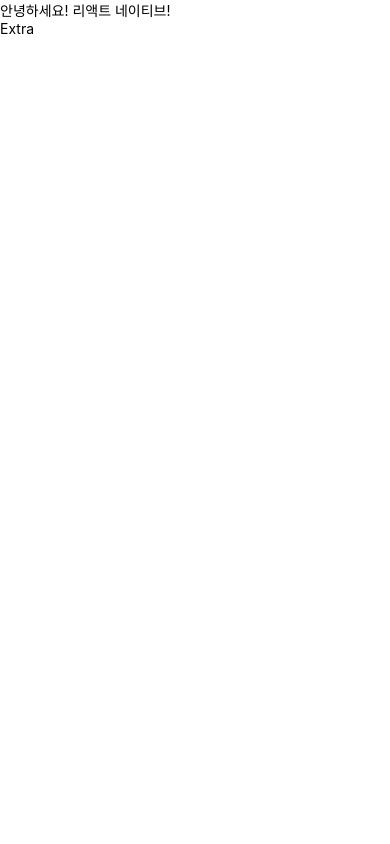
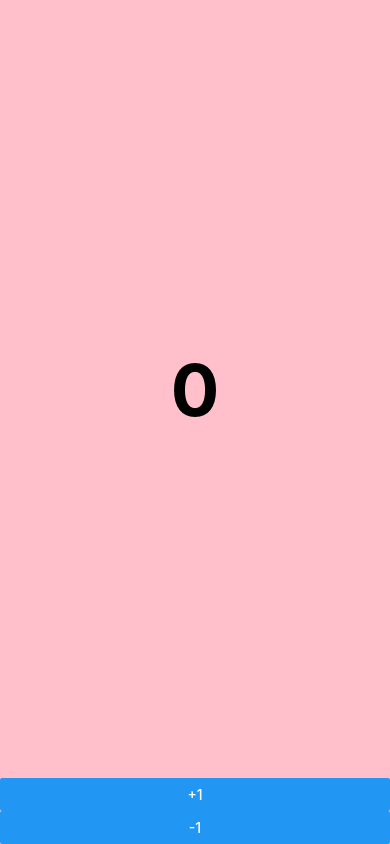
Before and after one commit to everypronounce/siyeon, a React Native app in the folder TestApp/: screen / in a window 390 px wide. Built offline with nearby package versions, Linux system fonts and the light colour scheme.

Commit message:
카운터 만들기 성공

```diff
--- a/TestApp/App.js
+++ b/TestApp/App.js
@@ -1,14 +1,25 @@
 //컴포넌트는 구성요소
 
-import React from 'react';
-import {SafeAreaView} from 'react-native'; //특별한 컴포넌트들
-import Greeting from './components/Greeting';
+import React,{useState} from 'react';
+import {SafeAreaView,StyleSheet} from 'react-native'; //특별한 컴포넌트들
+import Counter from './components/Counter';
 
 const App=()=>{
+    const [count,setCount]=useState(0);
+
+    const onIncrease=()=>setCount(count+1);
+    const onDecrease=()=>setCount(count-1);
+
 return(
-    <SafeAreaView>
-        <Greeting/>
+    <SafeAreaView style={styles.full}>
+    <Counter count={count} onIncrease={onIncrease} onDecrease={onDecrease}/>
     </SafeAreaView>
 );
 };
+const styles=StyleSheet.create({
+    full:{
+        flex:1,
+        backgroundColor:'pink'
+    },
+});
 export default App; //컴포넌트 내보내기
--- /dev/null
+++ b/TestApp/components/Counter.js
@@ -0,0 +1,28 @@
+import React,{useState} from 'react';
+import {View,Text,StyleSheet,Button} from 'react-native';
+function Counter({count,onIncrease,onDecrease}){
+    return(
+        <View style={styles.wrapper}>
+            <View style={styles.numberArea}>
+                <Text style={styles.number}>{count}</Text>
+            </View>
+            <Button title="+1" onPress={onIncrease}/>
+            <Button title="-1" onPress={onDecrease}/>
+        </View>
+    );
+}
+const styles=StyleSheet.create({
+    wrapper:{
+        flex:1,
+    },
+    numberArea:{
+        flex:1,
+        alignItems:'center', //가로정렬
+        justifyContent:'center', //세로정렬
+    },
+    number:{
+        fontSize:72,
+        fontWeight:'bold',
+    },
+});
+export default Counter;
```
Also changed, not shown: TestApp/components/Box.js (added, +45 -0 lines).
